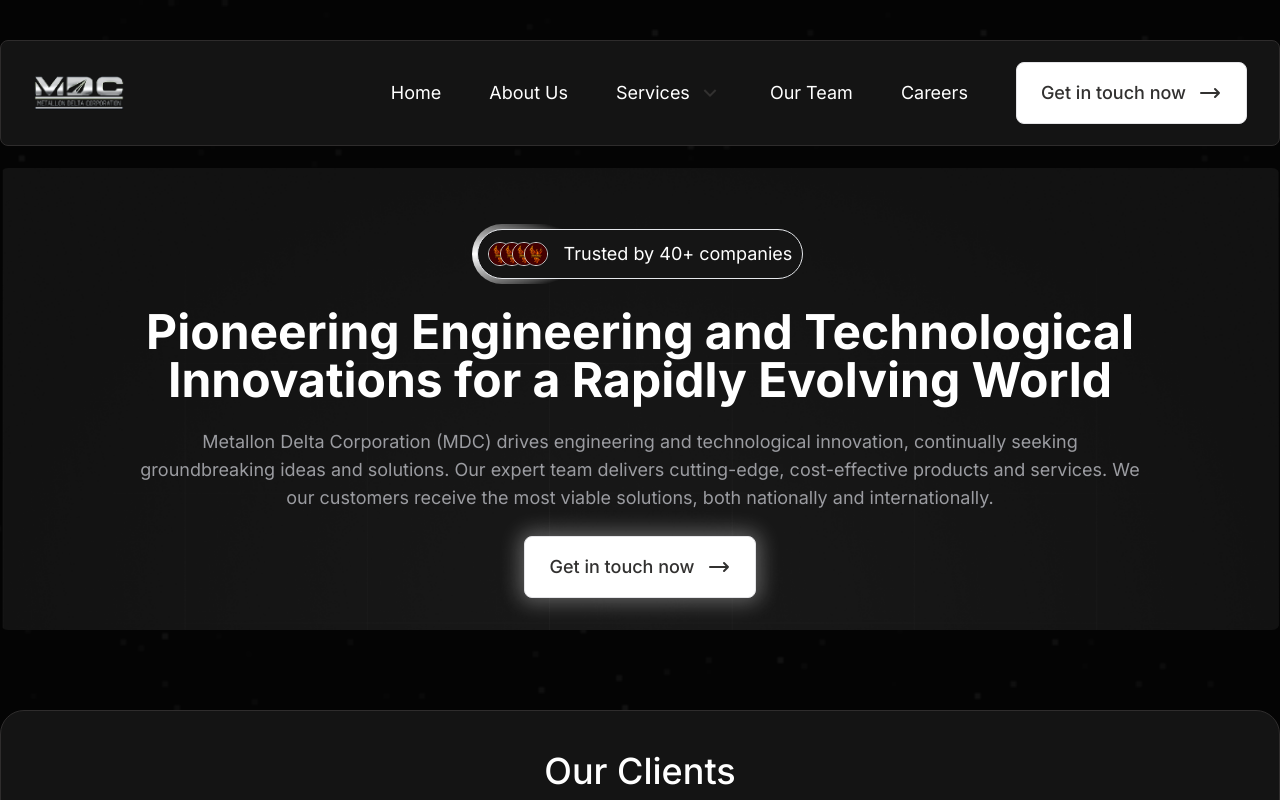
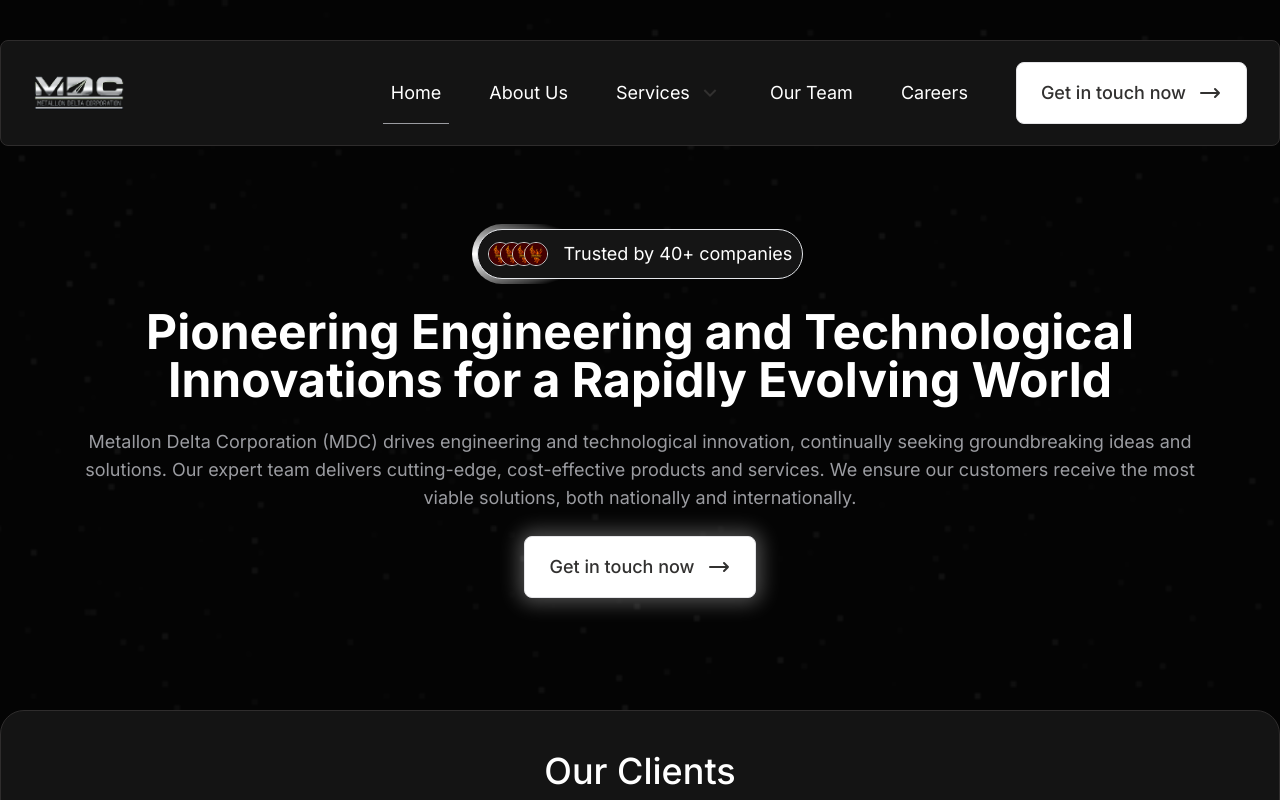
Before and after one commit to ashirasif/mdc_landing, a React (Vite) app: page / in a window 1280 px wide. Shown: the top 800 px of the page. Built offline with nearby package versions, Linux system fonts and the light colour scheme.

Commit message:
hero section image remove, text changes

```diff
--- a/src/components/Navbar.tsx
+++ b/src/components/Navbar.tsx
@@ -25,8 +25,8 @@ function Navbar() {
         <div
           key={i}
           className={cn(
-            "flex items-center p-2 gap-2 cursor-pointer border-b border-transparent active:border-b active:rounded-lg active:bg-secondary hover:border-foreground transition-colors duration-500",
-            nav !== "Home" && "border-transparent"
+            "flex items-center p-2 gap-2 cursor-pointer border-b lg:border-foreground border-transparent active:border-b active:rounded-lg active:bg-secondary hover:border-foreground transition-colors duration-500",
+            nav !== "Home" && "lg:border-transparent"
           )}
         >
           {nav}
--- a/src/components/home/subComponents/HeroSection.tsx
+++ b/src/components/home/subComponents/HeroSection.tsx
@@ -2,7 +2,7 @@ import GetInTouchButton from "./GetInTouchButton"
 
 function HeroSection() {
   return (
-    <div className='w-full flex flex-col mt-32 gap-6 text-center items-center text-white bg-[url("/bg-hero-section.png")] bg-cover p-8 rounded-lg text-lg'>
+    <div className='w-full flex flex-col mt-32 gap-6 text-center items-center text-white p-8 rounded-lg text-lg'>
       <div className="animated-border-box-glow relative"></div>
       <div className="animated-border-box after:border border-white py-4 pl-6 sm:px-4 flex items-center gap-4 relative">
         <div className='flex justify-center items-center'>
@@ -17,7 +17,7 @@ function HeroSection() {
       </div>
       <h1 className='text-3xl sm:text-5xl font-bold font-inter leading-tight'>Pioneering Engineering and Technological <br /> Innovations for a Rapidly Evolving World</h1>
       <p className='font-inter text-foreground w-11/12'>
-        Metallon Delta Corporation (MDC) drives engineering and technological innovation, continually seeking <br /> groundbreaking ideas and solutions. Our expert team delivers cutting-edge, cost-effective products and services. We <br /> our customers receive the most viable solutions, both nationally and internationally.
+        Metallon Delta Corporation (MDC) drives engineering and technological innovation, continually seeking groundbreaking ideas and solutions. Our expert team delivers cutting-edge, cost-effective products and services. We ensure our customers receive the most viable solutions, both nationally and internationally.
       </p>
       <GetInTouchButton shadow={true}/>
     </div>
```
